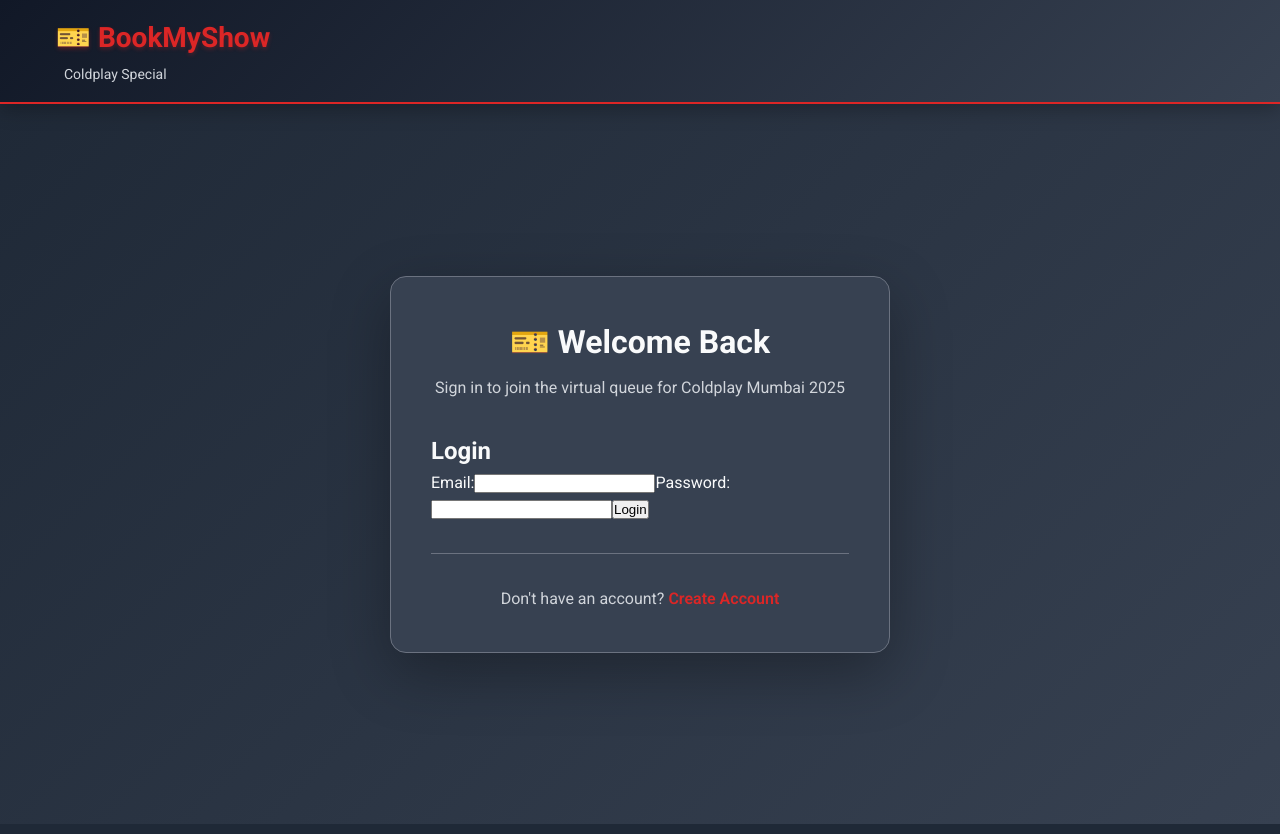
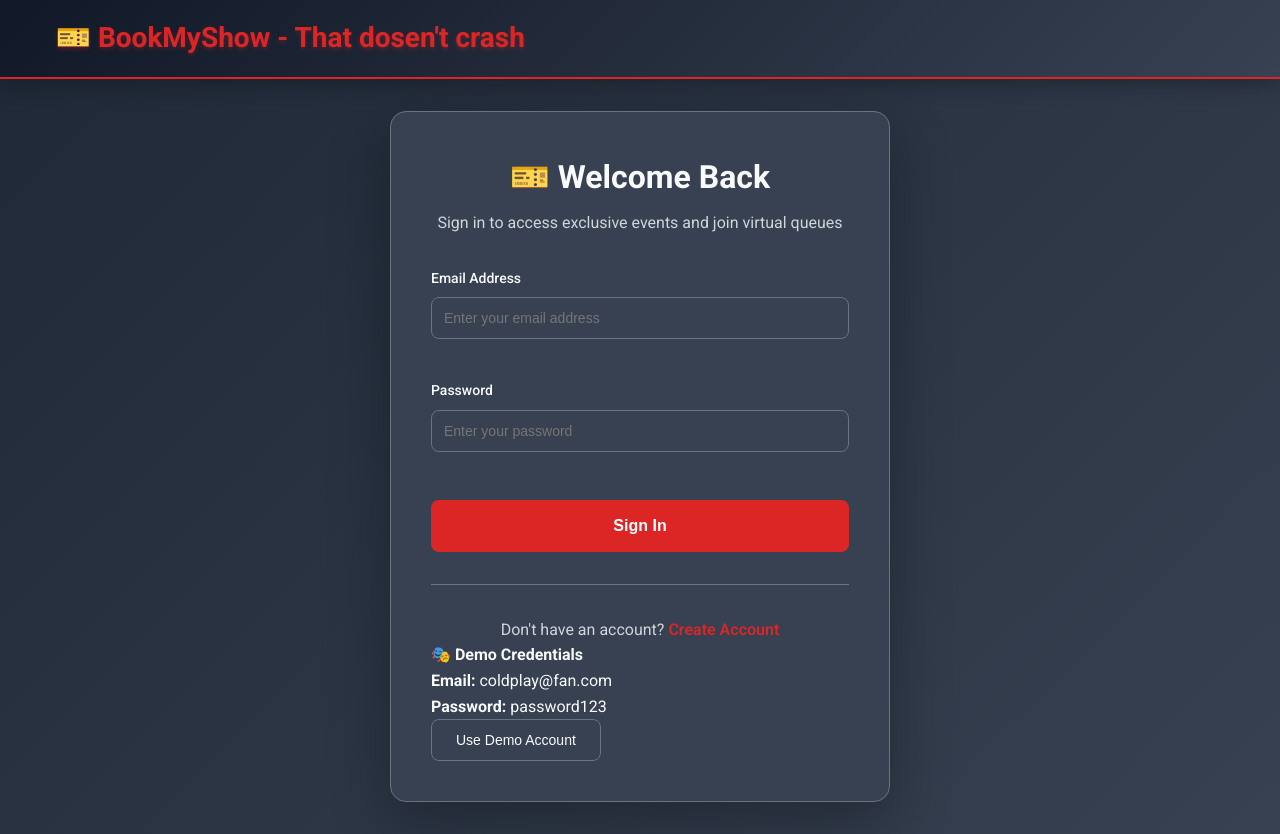
Before and after one commit to ParagE404/BookMyShowThatDoesntCrash, a React (Create React App) app in the folder frontend/: page /login in a window 1280 px wide. Built offline with nearby package versions, Linux system fonts and the light colour scheme; the HTML template or start-up script is replaced by a standard one.

Commit message:
Fixed login screen.

```diff
--- a/frontend/src/App.js
+++ b/frontend/src/App.js
@@ -46,8 +46,7 @@
           <div className="container">
             <div className="header-content">
               <div className="brand">
-                <h1>🎫 BookMyShow</h1>
-                <span className="tagline">Coldplay Special</span>
+                <h1>🎫 BookMyShow - That dosen't crash</h1>
               </div>
 
               {isAuthenticated && (
--- a/frontend/src/components/Login.jsx
+++ b/frontend/src/components/Login.jsx
@@ -1,28 +1,117 @@
+// frontend/src/components/Login.jsx
 import React, { useState } from "react";
-import { Link, useNavigate } from "react-router-dom"; // Add Link import
+import { Link, useNavigate } from "react-router-dom";
 import axios from "axios";
 import "./Auth.css";
 
 export default function Login({ onLogin }) {
-  const [email, setEmail] = useState("");
-  const [password, setPassword] = useState("");
+  const [formData, setFormData] = useState({
+    email: "",
+    password: ""
+  });
+  const [loading, setLoading] = useState(false);
   const [error, setError] = useState("");
+  const [validationErrors, setValidationErrors] = useState({});
+
+  const navigate = useNavigate();
+
+  const handleChange = (e) => {
+    const { name, value } = e.target;
+    setFormData(prev => ({
+      ...prev,
+      [name]: value
+    }));
+
+    // Clear validation error when user starts typing
+    if (validationErrors[name]) {
+      setValidationErrors(prev => ({
+        ...prev,
+        [name]: ""
+      }));
+    }
+
+    // Clear general error when user starts typing
+    if (error) {
+      setError("");
+    }
+  };
+
+  const validateForm = () => {
+    const errors = {};
+
+    // Email validation
+    if (!formData.email.trim()) {
+      errors.email = "Email is required";
+    } else if (!/^[^\s@]+@[^\s@]+\.[^\s@]+$/.test(formData.email)) {
+      errors.email = "Please enter a valid email address";
+    }
+
+    // Password validation
+    if (!formData.password) {
+      errors.password = "Password is required";
+    } else if (formData.password.length < 3) {
+      errors.password = "Password must be at least 3 characters";
+    }
+
+    return errors;
+  };
 
   const handleSubmit = async (e) => {
     e.preventDefault();
+    setError("");
+
+    // Validate form
+    const errors = validateForm();
+    if (Object.keys(errors).length > 0) {
+      setValidationErrors(errors);
+      return;
+    }
+
+    setLoading(true);
+    setValidationErrors({});
+
     try {
-      const response = await axios.post("/api/auth/login", { email, password });
-      const { accessToken, refreshToken, expiresIn } = response.data.data;
+      console.log("📡 Attempting login with:", { email: formData.email });
 
-      // Store tokens in localStorage for later use
+      const response = await axios.post("/api/auth/login", {
+        email: formData.email,
+        password: formData.password
+      });
+
+      console.log("✅ Login successful:", response.data);
+
+      const { accessToken, refreshToken } = response.data.data;
+
+      // Store tokens in localStorage
       localStorage.setItem("accessToken", accessToken);
       localStorage.setItem("refreshToken", refreshToken);
-      localStorage.setItem("expiresIn", expiresIn);
 
-      // Notify parent or redirect to protected page
-      onLogin();
+      // Call parent callback
+      if (onLogin) {
+        onLogin();
+      }
+
+      // Navigate to event selection
+      navigate('/choose-event');
+
     } catch (err) {
-      setError(err.response?.data?.error?.message || "Login failed");
+      console.error("❌ Login error:", err);
+
+      let errorMessage = "Login failed. Please try again.";
+
+      if (err.response?.data?.error?.message) {
+        errorMessage = err.response.data.error.message;
+      } else if (err.response?.status === 401) {
+        errorMessage = "Invalid email or password. Please check your credentials.";
+      } else if (err.response?.status === 404) {
+        errorMessage = "Account not found. Please register first.";
+      } else if (err.code === 'NETWORK_ERROR') {
+        errorMessage = "Network error. Please check your connection.";
+      }
+
+      setError(errorMessage);
+    } finally {
+      setLoading(false);
     }
   };
 
@@ -31,31 +120,68 @@
       <div className="auth-card">
         <div className="auth-header">
           <h1>🎫 Welcome Back</h1>
-          <p>Sign in to join the virtual queue for Coldplay Mumbai 2025</p>
+          <p>Sign in to access exclusive events and join virtual queues</p>
         </div>
-        <form onSubmit={handleSubmit}>
-          <h2>Login</h2>
-          {error && <p className="error">{error}</p>}
-          <label>
-            Email:
+
+        {error && (
+          <div className="auth-error">
+            <span>❌ {error}</span>
+          </div>
+        )}
+
+        <form onSubmit={handleSubmit} className="auth-form">
+          <div className="form-group">
+            <label htmlFor="email">Email Address</label>
             <input
               type="email"
-              value={email}
-              onChange={(e) => setEmail(e.target.value)}
-              required
+              id="email"
+              name="email"
+              value={formData.email}
+              onChange={handleChange}
+              className={validationErrors.email ? 'error' : ''}
+              placeholder="Enter your email address"
+              disabled={loading}
+              autoComplete="email"
             />
-          </label>
-          <label>
-            Password:
+            {validationErrors.email && (
+              <span className="field-error">{validationErrors.email}</span>
+            )}
+          </div>
+
+          <div className="form-group">
+            <label htmlFor="password">Password</label>
             <input
               type="password"
-              value={password}
-              onChange={(e) => setPassword(e.target.value)}
-              required
+              id="password"
+              name="password"
+              value={formData.password}
+              onChange={handleChange}
+              className={validationErrors.password ? 'error' : ''}
+              placeholder="Enter your password"
+              disabled={loading}
+              autoComplete="current-password"
             />
-          </label>
-          <button type="submit">Login</button>
+            {validationErrors.password && (
+              <span className="field-error">{validationErrors.password}</span>
+            )}
+          </div>
+
+          <button
+            type="submit"
+            className="btn btn-primary auth-submit"
+            disabled={loading}
+          >
+            {loading ? (
+              <>
+                <div className="spinner small" />
+                Signing In...
+              </>
+            ) : (
+              'Sign In'
+            )}
+          </button>
         </form>
+
         <div className="auth-footer">
           <p>
             Don't have an account?{" "}
@@ -64,6 +190,31 @@
             </Link>
           </p>
         </div>
+
+        <div className="auth-demo">
+          <h4>🎭 Demo Credentials</h4>
+          <div className="demo-credentials">
+            <div className="demo-account">
+              <strong>Email:</strong> coldplay@fan.com<br />
+              <strong>Password:</strong> password123
+            </div>
+            <button
+              type="button"
+              className="btn btn-secondary demo-fill-btn"
+              onClick={() => {
+                setFormData({
+                  email: "coldplay@fan.com",
+                  password: "password123"
+                });
+                setError("");
+                setValidationErrors({});
+              }}
+              disabled={loading}
+            >
+              Use Demo Account
+            </button>
+          </div>
+        </div>
       </div>
     </div>
   );
--- a/frontend/src/components/QueueStatus.css
+++ b/frontend/src/components/QueueStatus.css
@@ -127,3 +127,10 @@
     margin: 8px 0;
     color: #5d6d7e;
   }
+
+  .queue-actions{
+    display: flex;
+    flex-direction: row;
+    justify-content: center;
+    margin-top: 30px;
+  }
```
